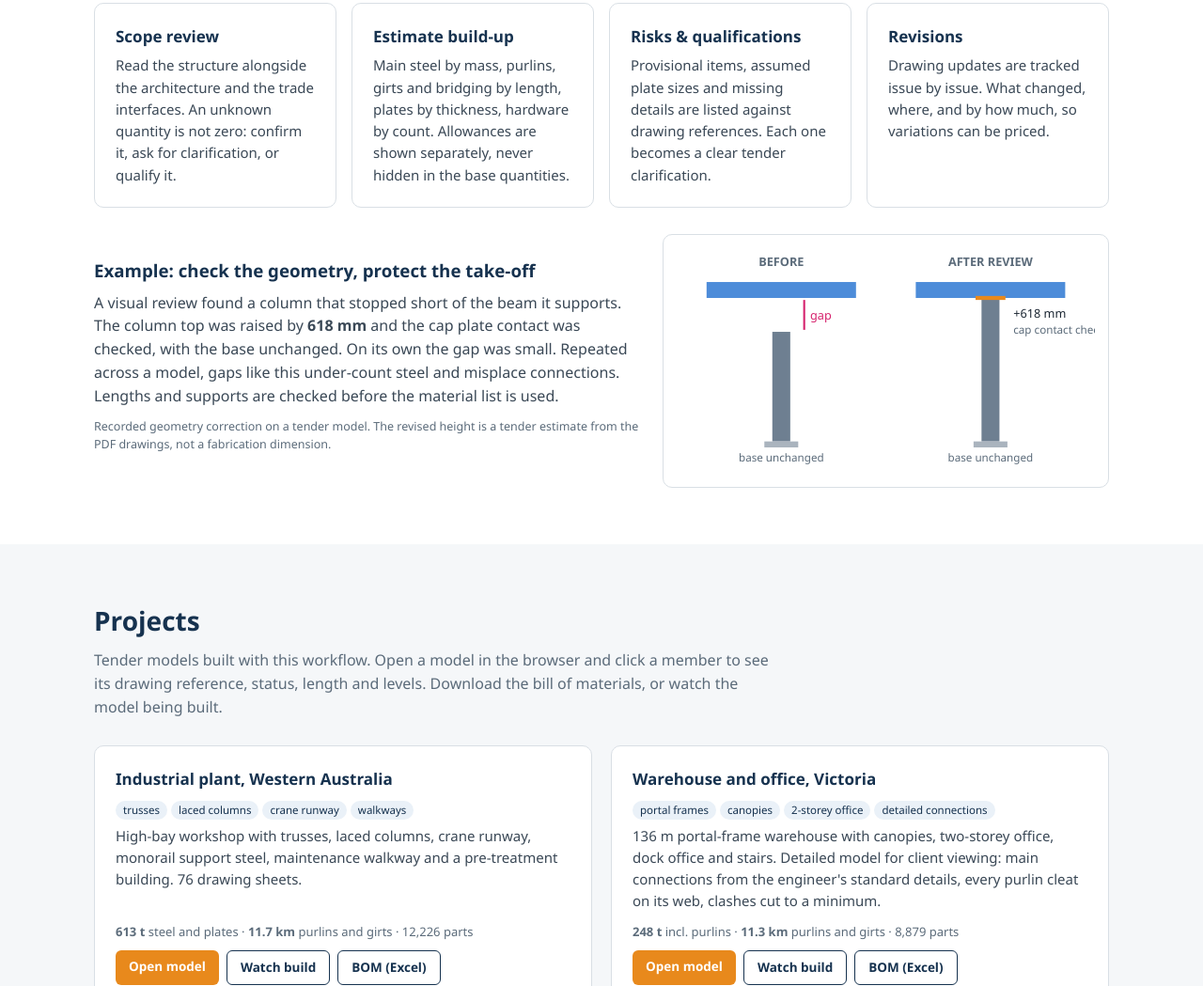
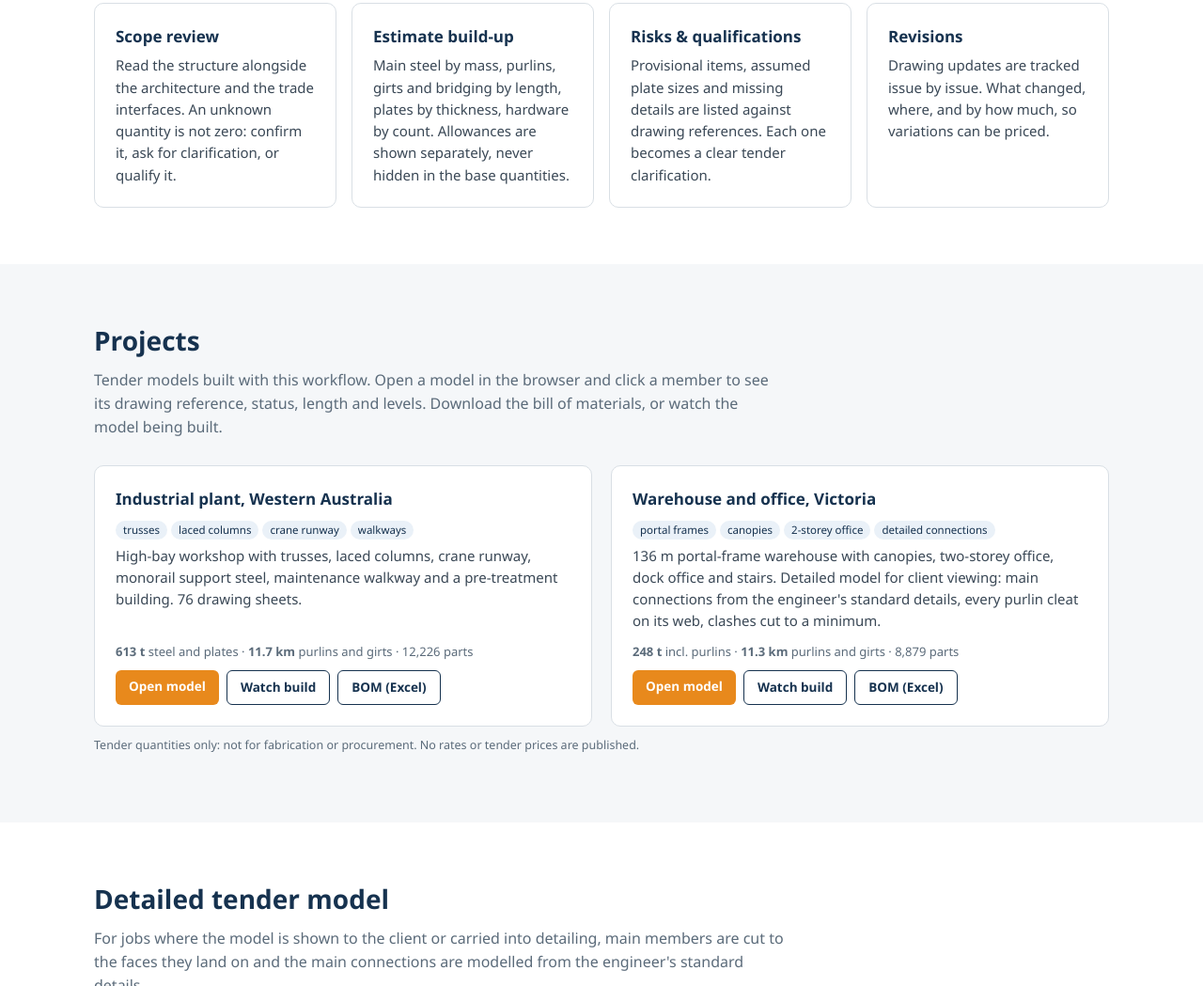
Before and after one commit to tf717202165-max/steel-estimating, a plain HTML site: page index.html in a window 1280 px wide. Shown: the part 2758-3807 px from the top of the page at 94% size. Drawn offline with nearby package versions, Linux system fonts and the light colour scheme.

Commit message:
Remove the geometry check example

```diff
--- a/index.html
+++ b/index.html
@@ -116,25 +116,6 @@ footer{background:var(--navy);color:#c9d4de;padding:28px 0;font-size:13.5px}foot
     <div class="box"><h3>Risks &amp; qualifications</h3><p>Provisional items, assumed plate sizes and missing details are listed against drawing references. Each one becomes a clear tender clarification.</p></div>
     <div class="box"><h3>Revisions</h3><p>Drawing updates are tracked issue by issue. What changed, where, and by how much, so variations can be priced.</p></div>
   </div>
-  <div class="check" style="margin-top:28px">
-    <div>
-      <h3 style="color:var(--navy);margin:0 0 8px">Example: check the geometry, protect the take-off</h3>
-      <p style="margin:0 0 10px;color:#3a4856">A visual review found a column that stopped short of the beam it supports. The column top was raised by <b>618 mm</b> and the cap plate contact was checked, with the base unchanged. On its own the gap was small. Repeated across a model, gaps like this under-count steel and misplace connections. Lengths and supports are checked before the material list is used.</p>
-      <p class="note">Recorded geometry correction on a tender model. The revised height is a tender estimate from the PDF drawings, not a fabrication dimension.</p>
-    </div>
-    <div class="svgbox">
-      <svg viewBox="0 0 420 220" width="100%" role="img" aria-label="Before and after: column extended 618 mm to meet the beam">
-        <text x="105" y="18" text-anchor="middle" font-size="12" fill="#5b6b7a" font-weight="700">BEFORE</text>
-        <text x="315" y="18" text-anchor="middle" font-size="12" fill="#5b6b7a" font-weight="700">AFTER REVIEW</text>
-        <rect x="30" y="34" width="150" height="16" fill="#4d8cd9"/><rect x="240" y="34" width="150" height="16" fill="#4d8cd9"/>
-        <rect x="96" y="84" width="18" height="110" fill="#6e7f91"/><rect x="306" y="50" width="18" height="144" fill="#6e7f91"/>
-        <rect x="88" y="194" width="34" height="6" fill="#aab4be"/><rect x="298" y="194" width="34" height="6" fill="#aab4be"/>
-        <line x1="128" y1="52" x2="128" y2="82" stroke="#d6246e" stroke-width="2"/><text x="134" y="72" font-size="12" fill="#d6246e">gap</text>
-        <rect x="300" y="48" width="30" height="4" fill="#e8891c"/><text x="338" y="70" font-size="12" fill="#1c2733">+618 mm</text><text x="338" y="86" font-size="11" fill="#5b6b7a">cap contact checked</text>
-        <text x="105" y="214" text-anchor="middle" font-size="11" fill="#5b6b7a">base unchanged</text><text x="315" y="214" text-anchor="middle" font-size="11" fill="#5b6b7a">base unchanged</text>
-      </svg>
-    </div>
-  </div>
 </div></section>
 
 <section class="alt" id="work"><div class="wrap">
--- a/viewer/build.html
+++ b/viewer/build.html
@@ -61,6 +61,6 @@ body.embed .top{display:none}
   "web-ifc":"https://cdn.jsdelivr.net/npm/web-ifc@0.0.74/web-ifc-api.js"
 }}
 </script>
-<script type="module" src="build.js?v=202611161955"></script>
+<script type="module" src="build.js?v=202611162005"></script>
 </body>
 </html>
```
